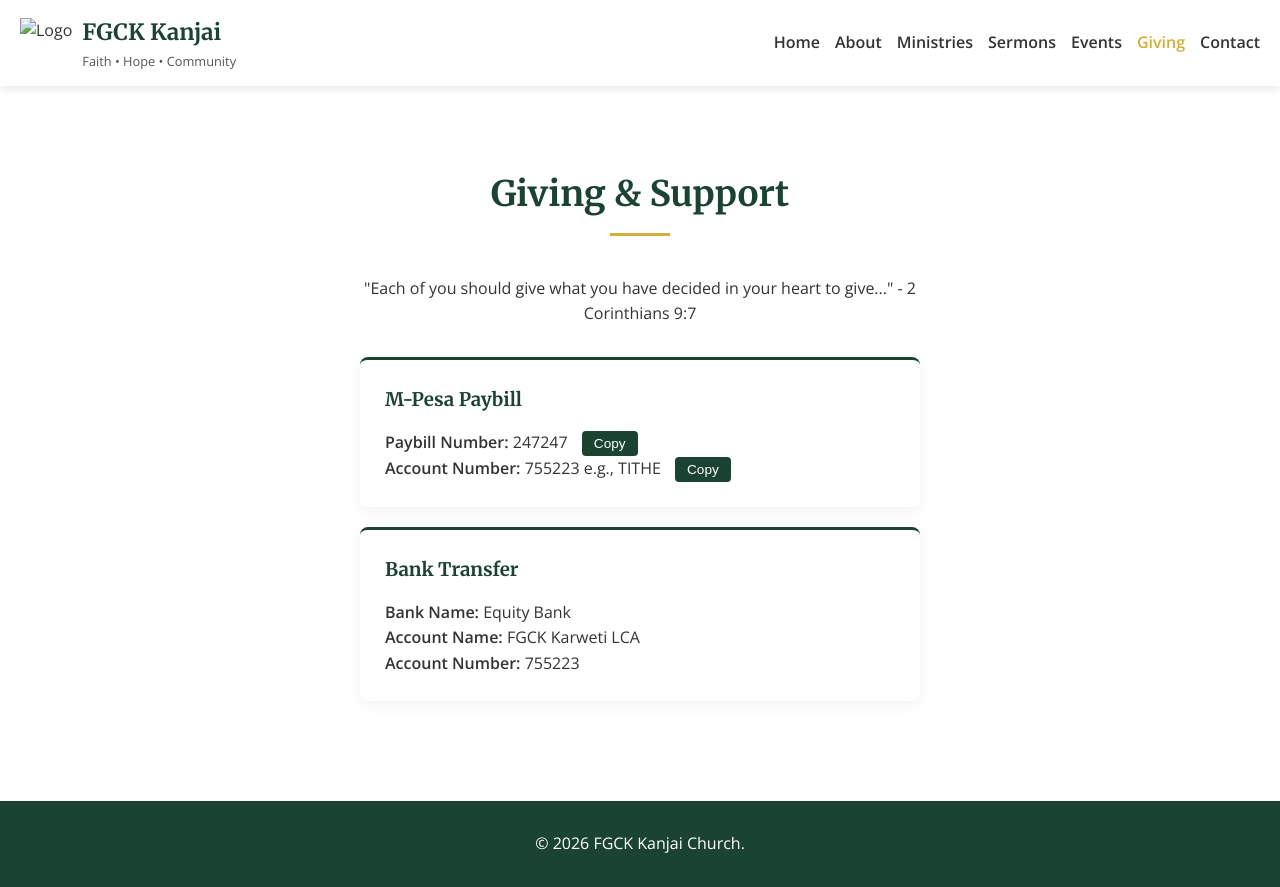
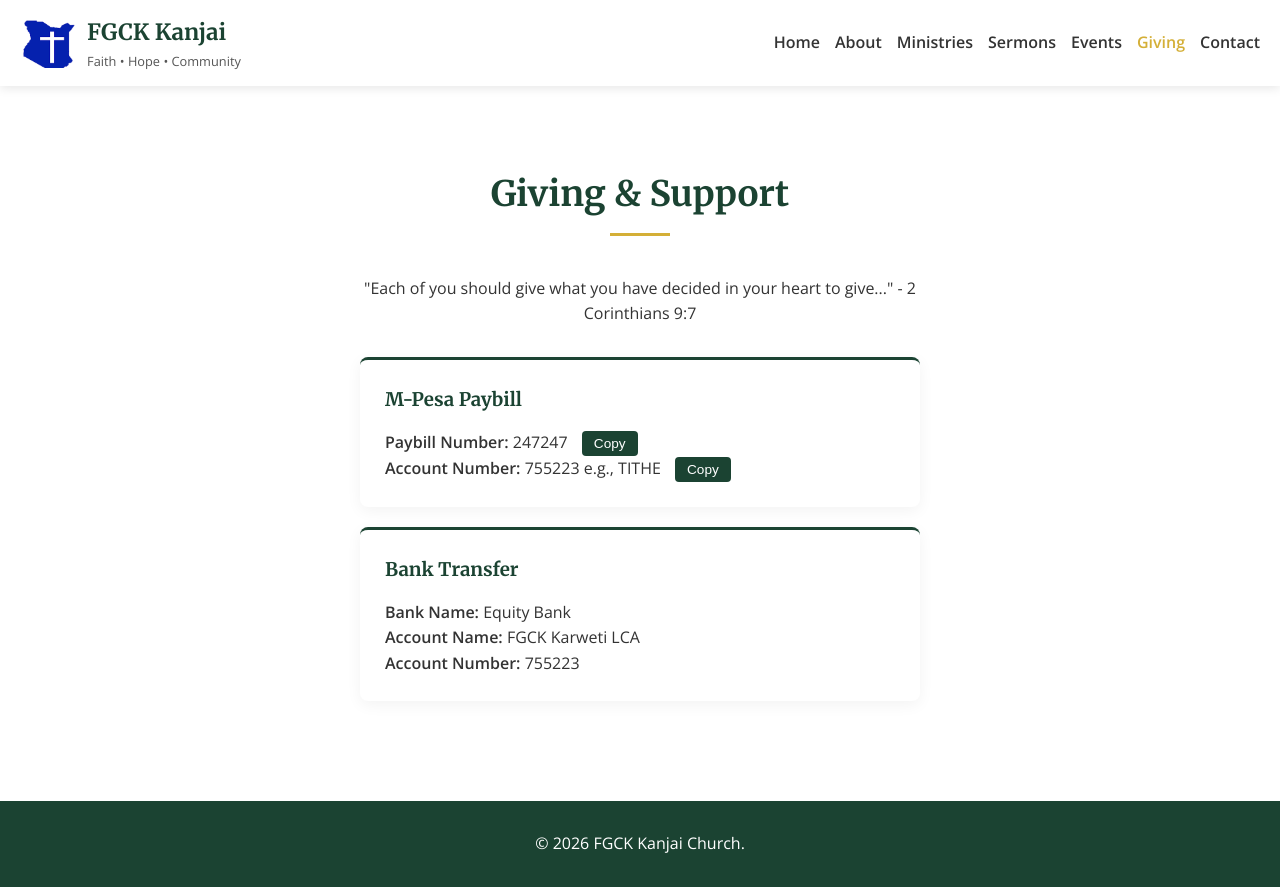
Before and after one commit to stanleywaruhiu/FGCK-Kanjai-Church, a plain HTML site: page giving.html in a window 1280 px wide. Drawn offline with nearby package versions, Linux system fonts and the light colour scheme.

Commit message:
Fix HTML structure and update image paths

```diff
--- a/giving.html
+++ b/giving.html
@@ -4,7 +4,7 @@
     <meta charset="UTF-8">
     <meta name="viewport" content="width=device-width, initial-scale=1.0">
     <title>Giving | FGCK Kanjai</title>
-    <link rel="icon" type="image/png" href="image/logo.png">
+    <link rel="icon" type="image/png" href="FGCK.png">
     <link href="https://fonts.googleapis.com/css2?family=Merriweather:wght@400;700&family=Open+Sans:wght@400;600&display=swap" rel="stylesheet">
     <link rel="stylesheet" href="style.css">
 
@@ -30,7 +30,7 @@
     <header class="site-header">
         <div class="logo">
             <!-- Fixed leading slash here just in case -->
-            <img src="IMAGES/FGCK.png" alt="Logo" class="logo-img">
+            <img src="FGCK.png" alt="Logo" class="logo-img">
             <div><h1>FGCK Kanjai</h1><p>Faith • Hope • Community</p></div>
         </div>
         <button class="mobile-menu-btn">☰</button>
```
